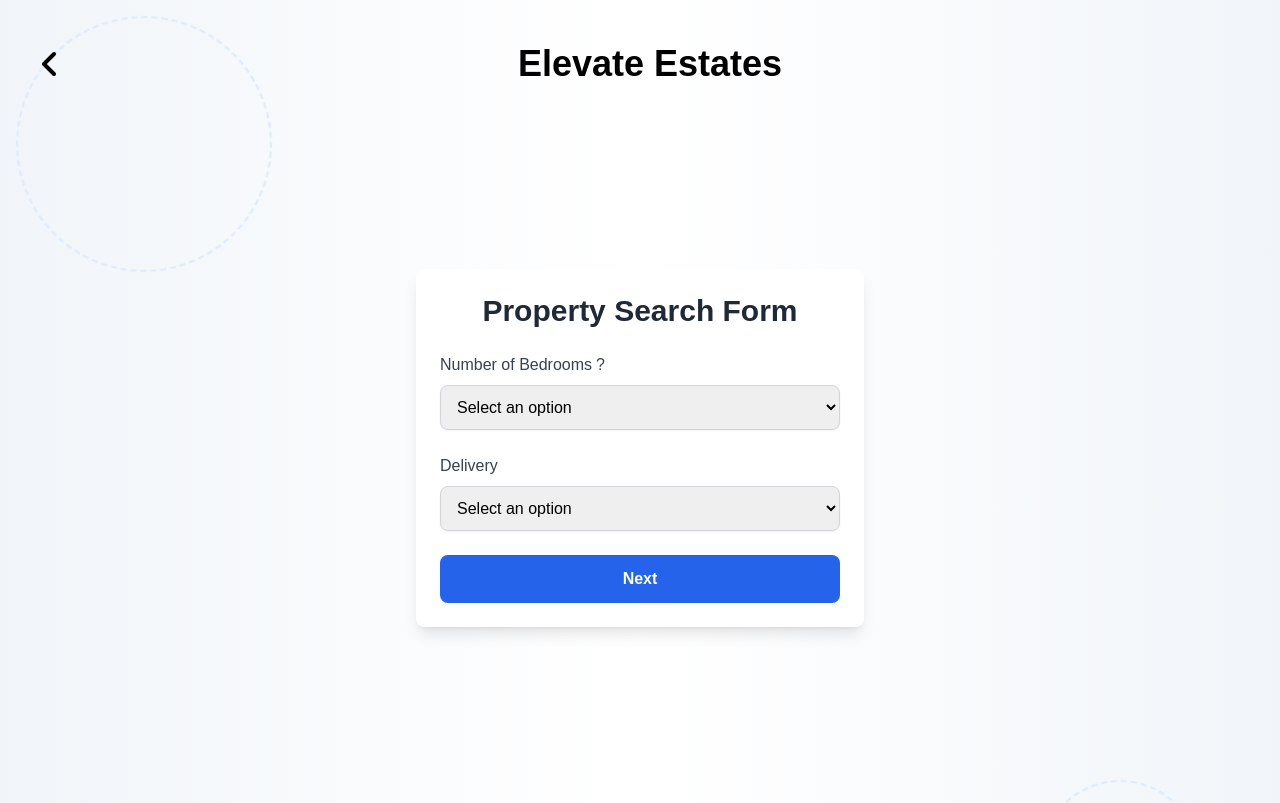
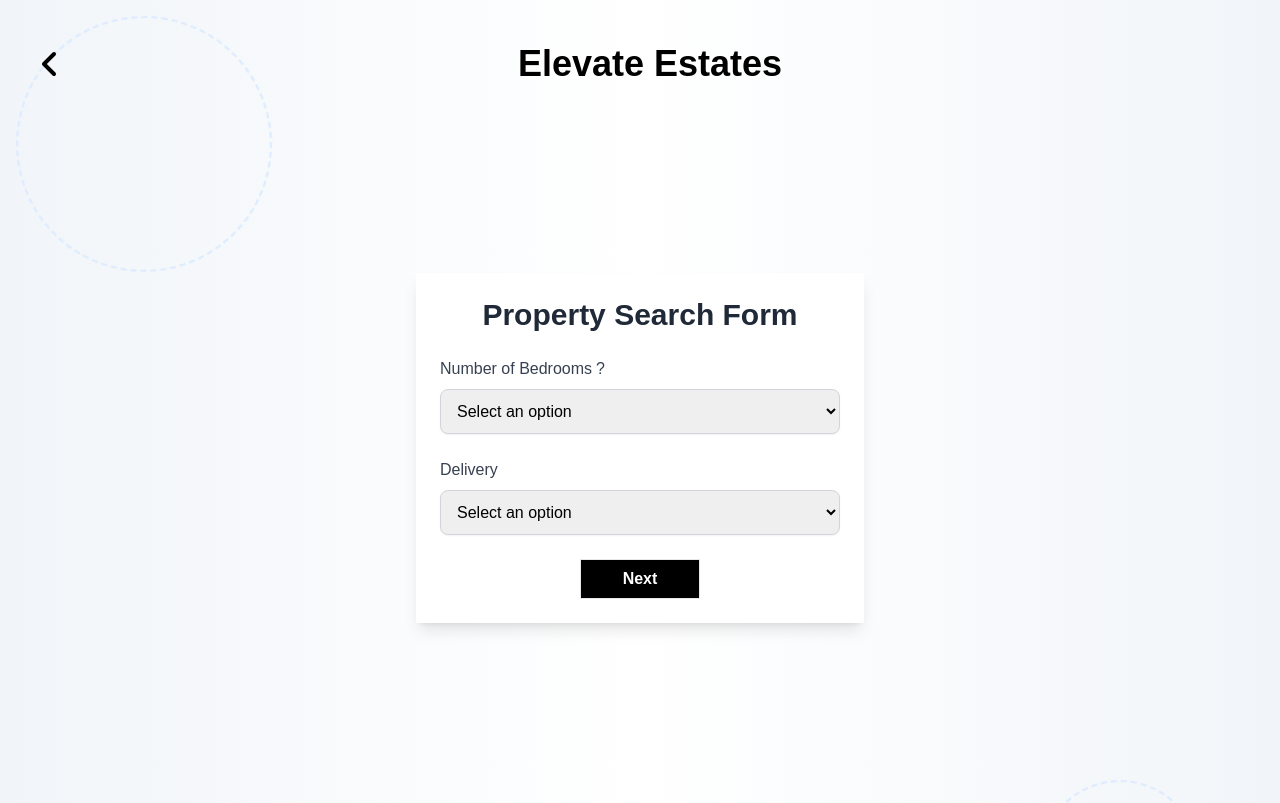
Before and after one commit to y-emam/elevate-estates, a Next.js app: page /propertyDetails in a window 1280 px wide. Shown: the top 803 px of the page. Built offline with nearby package versions, Linux system fonts and the light colour scheme.

Commit message:
testing on production

```diff
--- a/app/propertyDetails/page.tsx
+++ b/app/propertyDetails/page.tsx
@@ -4,11 +4,11 @@
 import Navbar from "@/components/Navbar";
 import { useRouter, useSearchParams } from "next/navigation";
 import { ChangeEvent, FormEvent, useState } from "react";
-// import Tippy from "@tippyjs/react";
 import "tippy.js/dist/tippy.css";
 import Footer from "@/components/Footer";
 import Tooltip from "@/components/Tooltip";
 import RotatingCircles from "@/components/RotatingCircles";
+import "./styles.css";
 
 interface propertyDetailsData {
   noBedrooms: string;
@@ -47,7 +47,7 @@ function PropertyDetails() {
     <div className="bg-gradient-to-r from-slate-100 via-white to-slate-100 h-full relative overflow-x-hidden">
       <Navbar />
       <div className="flex justify-center items-center min-h-screen">
-        <div className="bg-white p-6 rounded-lg shadow-lg w-full max-w-md z-20">
+        <div className="bg-white p-6 shadow-lg w-full max-w-md z-20">
           <h1 className="text-3xl font-bold text-gray-800 mb-6 text-center">
             Property Search Form
           </h1>
@@ -90,12 +90,35 @@ function PropertyDetails() {
               </select>
             </div>
 
-            <button
+            <a className="animated-btn" href={"/destination"}>
+              <div className="center">
+                <button className="btn">
+                  <svg
+                    width="120px"
+                    height="40px"
+                    viewBox="0 0 180 60"
+                    className="border"
+                  >
+                    <polyline
+                      points="179,1 179,59 1,59 1,1 179,1"
+                      className="bg-line"
+                    />
+                    <polyline
+                      points="179,1 179,59 1,59 1,1 179,1"
+                      className="hl-line"
+                    />
+                  </svg>
+                  <span>Next</span>
+                </button>
+              </div>
+            </a>
+
+            {/* <button
               type="submit"
               className="w-full bg-blue-600 text-white p-3 rounded-lg font-semibold hover:bg-blue-700 transition duration-300 cursor-pointer"
             >
               Next
-            </button>
+            </button> */}
           </form>
         </div>
       </div>
--- /dev/null
+++ b/app/propertyDetails/styles.css
@@ -0,0 +1,47 @@
+.animated-btn {
+  /* margin: 1rem 2rem; */
+  height: 40px;
+  display: flex;
+  justify-content: center;
+  align-items: center;
+  font-weight: bold;
+}
+
+.animated-btn .center {
+  width: 120px;
+  height: 40px;
+  position: absolute;
+}
+
+.animated-btn .btn {
+  width: 120px;
+  height: 40px;
+  cursor: pointer;
+  background: black;
+  border: 1px solid white;
+  outline: none;
+  transition: 1s ease-in-out;
+  color: white;
+  font-weight: bold;
+}
+
+.animated-btn svg {
+  position: absolute;
+  left: 0;
+  top: 0;
+  fill: none;
+  stroke: white;
+  stroke-dasharray: 150 480;
+  stroke-dashoffset: 150;
+  transition: 1s ease-in-out;
+}
+
+.animated-btn .btn:hover {
+  transition: 1s ease-in-out;
+  background: #fff;
+  color: #000;
+}
+
+.animated-btn .btn:hover svg {
+  stroke-dashoffset: -480;
+}
--- a/tailwind.config.ts
+++ b/tailwind.config.ts
@@ -26,8 +26,10 @@ const config: Config = {
       animation: {
         rotate: "rotate 250s linear infinite",
         "zoom-in": "zoomIn 5s ease-in-out 1.4s infinite",
-        "slide-in-right": "slide-in-right 0.5s ease-out forwards",
         "fade-in": "fadeIn 5s ease-in forwards 1.4s infinite",
+        "gradient-move": "gradient-move 8s ease infinite",
+        "gradient-pulse": "gradient-pulse 5s ease-in-out infinite",
+        "gradient-color-shift": "gradient-color-shift 6s ease infinite",
       },
       keyframes: {
         rotate: {
@@ -48,6 +50,9 @@ const config: Config = {
           "100%": { opacity: "1" },
         },
       },
+      backgroundSize: {
+        "200%": "200%",
+      },
     },
   },
   plugins: [],
```
